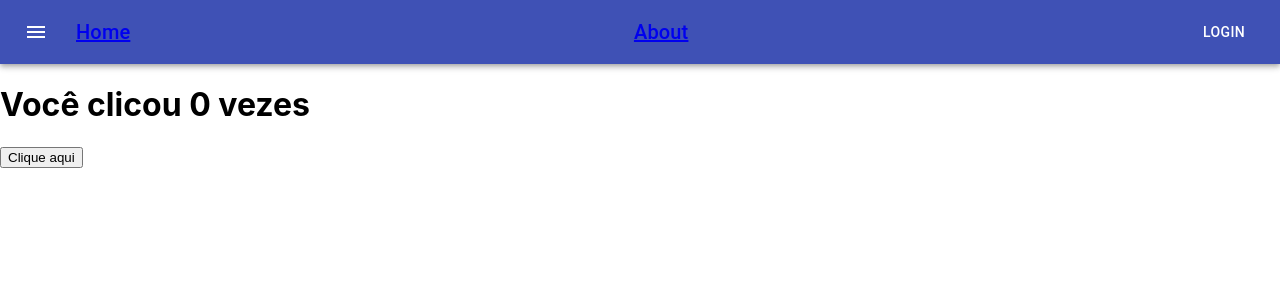
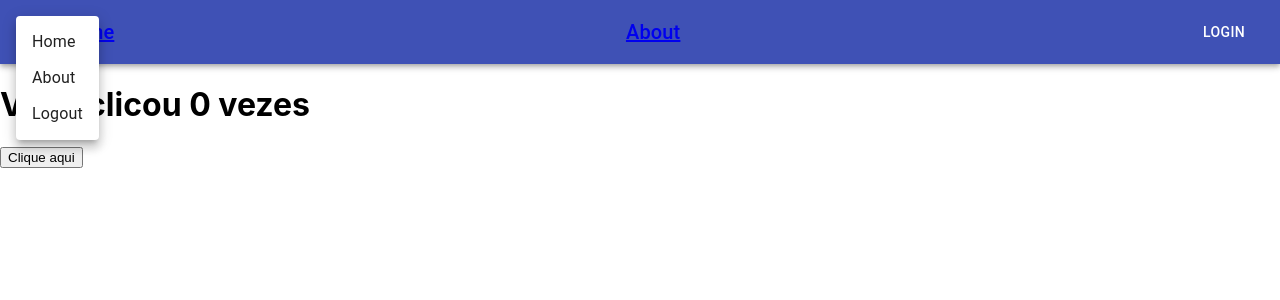
Before and after one commit to ArthurMFarias0/blog-pessoal-front, a React (Create React App) app: page / in a window 1280 px wide. Both pictures are taken after a click on the button "menu". Shown: the top 300 px of the page. Built offline with nearby package versions, Linux system fonts and the light colour scheme.

Commit message:
feat: Simple Menu in NavBar

```diff
--- /dev/null
+++ b/src/components/estaticos/navbar/MenuNav/MenuNav.tsx
@@ -0,0 +1,37 @@
+import React from 'react';
+import Button from '@material-ui/core/Button';
+import Menu from '@material-ui/core/Menu';
+import MenuItem from '@material-ui/core/MenuItem';
+import IconButton from '@material-ui/core/IconButton';
+import MenuIcon from '@material-ui/icons/Menu';
+
+export default function SimpleMenu() {
+  const [anchorEl, setAnchorEl] = React.useState<null | HTMLElement>(null);
+
+  const handleClick = (event: React.MouseEvent<HTMLButtonElement>) => {
+    setAnchorEl(event.currentTarget);
+  };
+
+  const handleClose = () => {
+    setAnchorEl(null);
+  };
+
+  return (
+    <div>
+      <IconButton edge="start" color="inherit" aria-label="menu" onClick={handleClick}>
+        <MenuIcon />
+      </IconButton>
+      <Menu
+        id="simple-menu"
+        anchorEl={anchorEl}
+        keepMounted
+        open={Boolean(anchorEl)}
+        onClose={handleClose}
+      >
+        <MenuItem onClick={handleClose}>Home</MenuItem>
+        <MenuItem onClick={handleClose}>About</MenuItem>
+        <MenuItem onClick={handleClose}>Logout</MenuItem>
+      </Menu>
+    </div>
+  );
+}
--- a/src/components/estaticos/navbar/Navbar.css
+++ /dev/null
@@ -1,6 +0,0 @@
-Nav {
-    display: flex;
-    background-color: gray;
-    justify-content: space-around;
-    padding: 40px;
-}
--- a/src/components/estaticos/navbar/Navbar.tsx
+++ b/src/components/estaticos/navbar/Navbar.tsx
@@ -1,12 +1,11 @@
 import React from 'react';
-import { createStyles, makeStyles, Theme } from '@material-ui/core/styles';
+import { createStyles, makeStyles, Theme, withTheme } from '@material-ui/core/styles';
 import AppBar from '@material-ui/core/AppBar';
 import Toolbar from '@material-ui/core/Toolbar';
 import Typography from '@material-ui/core/Typography';
 import Button from '@material-ui/core/Button';
-import IconButton from '@material-ui/core/IconButton';
-import MenuIcon from '@material-ui/icons/Menu';
 import { Link } from 'react-router-dom';
+import SimpleMenu from './MenuNav/MenuNav';
 
 const useStyles = makeStyles((theme: Theme) =>
   createStyles({
@@ -29,17 +28,15 @@ export default function Navbar() {
     <div className={classes.root}>
       <AppBar position="static">
         <Toolbar>
-          <IconButton edge="start" className={classes.menuButton} color="inherit" aria-label="menu">
-            <MenuIcon />
-          </IconButton>
+          <SimpleMenu/>
           <Typography variant="h6" className={classes.title}>
-          <Link to='/home'>
-                Home
-          </Link>
+            <Link to='/home'>
+              Home
+            </Link>
           </Typography>
           <Typography variant="h6" className={classes.title}>
             <Link to='/about'>
-                About
+              About
             </Link>
           </Typography>
           <Button color="inherit">Login</Button>
```
